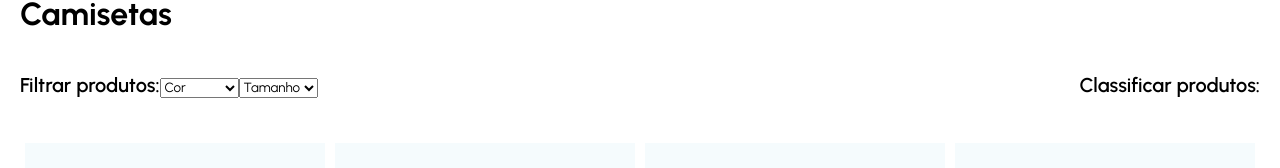
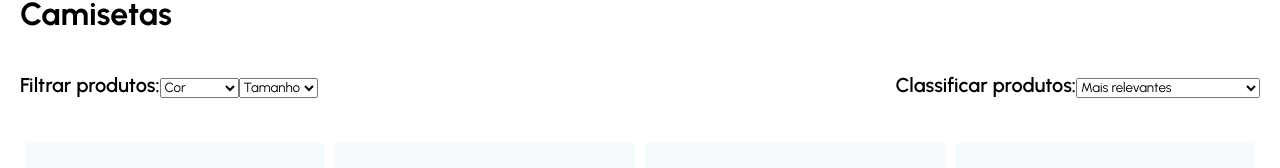
Before and after one commit to josecordeiroo/ecommerce_client, a React (Create React App) app: page / in a window 1280 px wide. Shown: the part 115-283 px from the top of the page. Built offline with nearby package versions, Linux system fonts and the light colour scheme.

Commit message:
add filter by price

```diff
--- a/src/pages/ProductList.jsx
+++ b/src/pages/ProductList.jsx
@@ -65,6 +65,13 @@ const ProductList = () => {
         </Filter>
         <Filter>
           <FilterText>Classificar produtos:</FilterText>
+          <Select>
+            <Option selected>
+              Mais relevantes
+            </Option>
+            <Option>Preço (maior para o menor)</Option>
+            <Option>Preço (menor para o maior)</Option>
+          </Select>
         </Filter>
       </FilterContainer>
       <Products />
```
